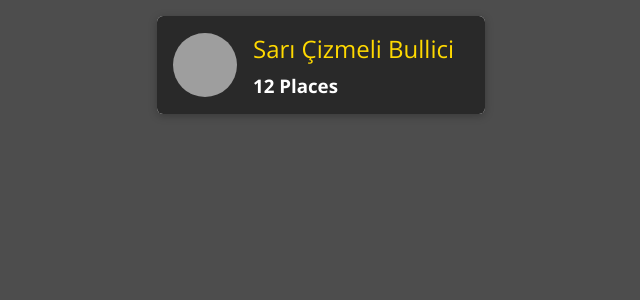
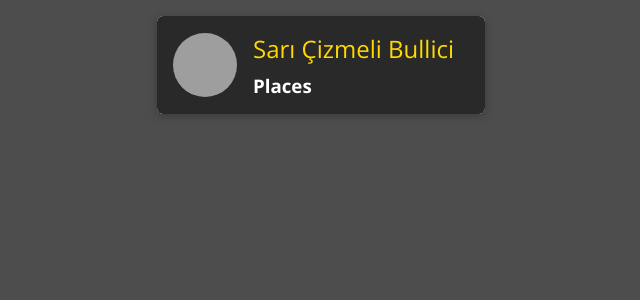
Before and after one commit to rcanpahali/look-what-i-found, a React (Create React App) app: page / in a window 1280 px wide. Shown: the top 300 px of the page, without its empty margins (319-959 px from the left). Built offline with nearby package versions, Linux system fonts and the light colour scheme; grey boxes are pictures that could not be loaded.

Commit message:
UserItem.js tamamlandı

```diff
--- a/src/App.js
+++ b/src/App.js
@@ -1,13 +1,13 @@
-import React from "react";
+import React from 'react';
 import {
   BrowserRouter as Router,
   Route,
   Redirect,
   Switch
-} from "react-router-dom";
+} from 'react-router-dom';
 
-import Users from "./user/pages/Users";
-import NewPlace from "./places/pages/NewPlace";
+import Users from './user/pages/Users';
+import NewPlace from './places/pages/NewPlace';
 
 const App = () => {
   return (
@@ -19,7 +19,7 @@ const App = () => {
         <Route path="/places/new" exact>
           <NewPlace />
         </Route>
-        <Redirect to="/"></Redirect>
+        <Redirect to="/" />
       </Switch>
     </Router>
   );
--- a/src/places/pages/NewPlace.js
+++ b/src/places/pages/NewPlace.js
@@ -1,7 +1,7 @@
-import React from "react";
+import React from 'react';
 
 const NewPlace = () => {
-  return <h2>NewPlace Works!</h2>;
+  return <h2>NewPlace Works!</h2>
 };
 
 export default NewPlace;
--- a/src/shared/components/UIElements/Card.css
+++ b/src/shared/components/UIElements/Card.css
@@ -1,5 +1,4 @@
 .card {
-  position: relative;
   margin: 0;
   box-shadow: 0 2px 8px rgba(0, 0, 0, 0.26);
   border-radius: 6px;
@@ -7,7 +6,3 @@
   overflow: hidden;
   background: white;
 }
-
-.user-item__content {
-  padding: 0;
-}
--- a/src/shared/components/UIElements/Card.js
+++ b/src/shared/components/UIElements/Card.js
@@ -1,9 +1,8 @@
-import React from 'react';
+import React from "react";
 
-import './Card.css';
+import "./Card.css";
 
 const Card = props => {
-  console.log(props);
   return (
     <div className={`card ${props.className}`} style={props.style}>
       {props.children}
--- a/src/user/components/UserItem.css
+++ b/src/user/components/UserItem.css
@@ -18,6 +18,10 @@
 .user-item a:hover,
 .user-item a:active {
   background: #ffd900;
+}
+
+.user-item__content {
+  padding: 0;
 }
 
 .user-item__image {
--- a/src/user/components/UsersList.js
+++ b/src/user/components/UsersList.js
@@ -1,7 +1,7 @@
-import React from "react";
+import React from 'react';
 
-import UserItem from "./UserItem";
-import "./UsersList.css";
+import UserItem from './UserItem';
+import './UsersList.css';
 
 const UsersList = props => {
   if (props.items.length === 0) {
@@ -20,7 +20,7 @@ const UsersList = props => {
           id={user.id}
           image={user.image}
           name={user.name}
-          placeCount={user.placeCount}
+          placeCount={user.places}
         />
       ))}
     </ul>
```
Also changed, not shown: src/user/components/UserItem.js (+6 -6 lines), src/user/pages/Users.js (+2 -8 lines), public/manifest.json, src/shared/components/UIElements/Avatar.js (line endings or trailing spaces), src/user/components/UsersList.css (indentation only), 1 other file (tests, documents, lock files or other folders). Lines whose indentation alone changed are shown as unchanged.
